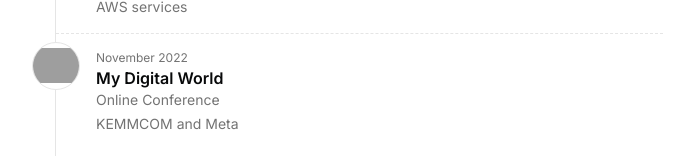
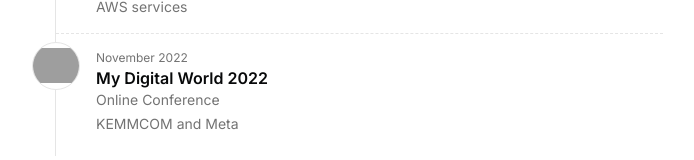
Before and after one commit to alazaradane/portifolio, a Next.js app: page / in a window 1280 px wide. Shown: the part 4694-4854 px from the top of the page, without its empty margins (289-983 px from the left). Built offline with nearby package versions, Linux system fonts and the light colour scheme; grey boxes are pictures that could not be loaded.

Commit message:
update portoflio

```diff
--- a/src/data/resume.tsx
+++ b/src/data/resume.tsx
@@ -460,7 +460,7 @@ export const DATA = {
       ],
     },
     {
-      title: "My Digital World ",
+      title: "My Digital World 2022 ",
       dates: "November 2022",
       location: "Online Conference",
       description:
```
